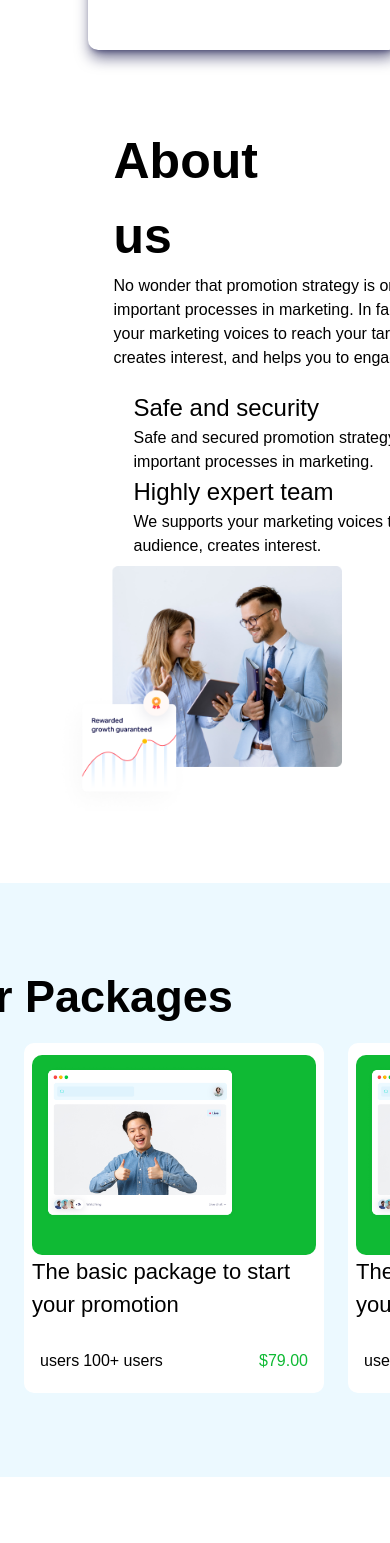
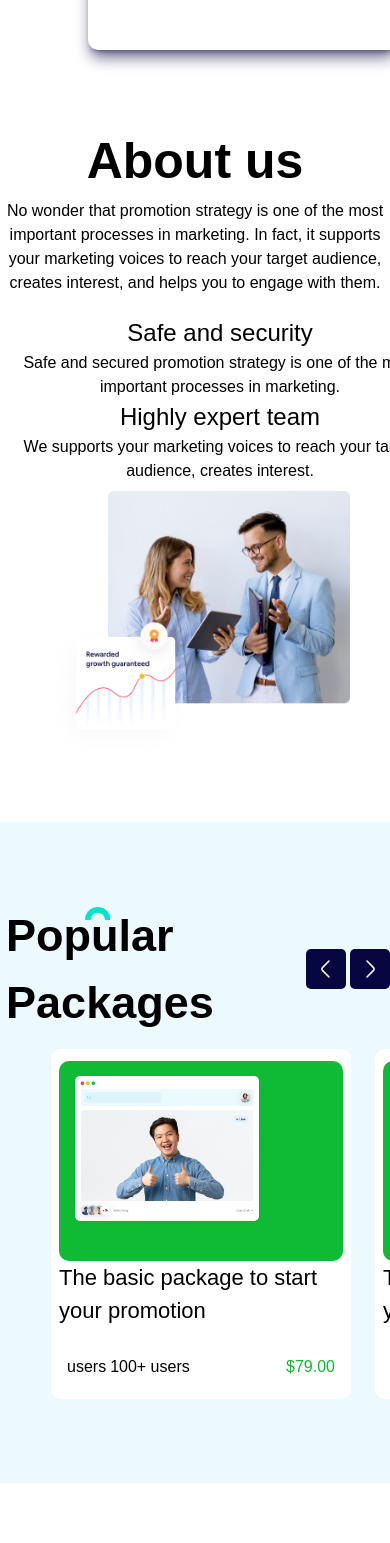
Before and after one commit to JewelShahi/influxify, a Next.js app: page / in a window 390 px wide. Shown: the part 2040-3583 px from the top of the page. Built offline with nearby package versions, Linux system fonts and the light colour scheme; a web font is replaced by a local one.

Commit message:
little responsiveness patch

```diff
--- a/app/components/About.jsx
+++ b/app/components/About.jsx
@@ -4,7 +4,7 @@ import React from "react";
 const About = () => {
   return (
     <div className="flex flex-col md:flex-row py-16 px-8 items-center justify-evenly mt-[10px]" id="about">
-      <div className="flex flex-col w-[50%]">
+      <div className="flex flex-col w-[70%] text-center items-center">
         <h1 className="text-h1 font-bold">About us</h1>
         <p className="w-[400px] break-words">
           No wonder that promotion strategy is one of the most important
@@ -133,7 +133,7 @@ const About = () => {
           </div>
         </div>
       </div>
-      <div className="flex mx-2 p-2">
+      <div className="flex mx-auto p-2">
         <Image src="/assets/Group25.png" alt="ll" width={600} height={600} />
       </div>
     </div>
--- a/app/components/Packages.jsx
+++ b/app/components/Packages.jsx
@@ -1,5 +1,6 @@
+"use client";
 import Image from "next/image";
-import React from "react";
+import React, { useState } from "react";
 
 const PackageCard = ({ title, users, price, image }) => (
   <div className="inline-block px-3 py-1">
@@ -25,45 +26,53 @@ const Packages = () => {
       title: "The basic package to start your promotion",
       users: "100+ users",
       price: "$79.00",
-      image: '/assets/heroMain.png',
+      image: "/assets/heroMain.png",
     },
     {
       title: "The basic package to start your promotion",
       users: "200+ users",
       price: "$89.00",
-      image: '/assets/heroMain.png',
+      image: "/assets/heroMain.png",
     },
     {
       title: "Another package title",
       users: "300+ users",
       price: "$99.00",
-      image: '/assets/heroMain.png',
+      image: "/assets/heroMain.png",
     },
     {
       title: "Yet another package title",
       users: "400+ users",
       price: "$109.00",
-      image: '/assets/heroMain.png',
+      image: "/assets/heroMain.png",
     },
     {
       title: "One more package title",
       users: "500+ users",
       price: "$119.00",
-      image: '/assets/heroMain.png',
+      image: "/assets/heroMain.png",
     },
     {
       title: "One more package title",
       users: "600+ users",
       price: "$129.00",
-      image: '/assets/heroMain.png',
+      image: "/assets/heroMain.png",
     },
   ];
+
+  const [left, setLeft] = useState(true);
+  const isLeft = () => {
+    setLeft(true);
+  };
+  const isRight = () => {
+    setLeft(false);
+  };
 
   return (
     <div className="bg-[#ECF9FF] py-20 flex flex-col">
       <div className="flex justify-center flex-row mb-2">
         <div className="flex justify-center items-center">
-          <h2 className="text-h2 font-bold flex w-[500px]">
+          <h2 className="text-h2 font-bold flex w-[50%] px-2">
             <svg
               className="-mr-[104px]"
               width="46"
@@ -78,13 +87,13 @@ const Packages = () => {
                 strokeWidth="10"
               />
             </svg>
-            Popular Packages
+            <p className="flex">Popular Packages</p>
           </h2>
         </div>
         {/* arrow container div */}
         <div className="flex flex-row gap-1">
           {/* left arrow */}
-          <button>
+          <button onClick={isLeft}>
             <svg
               xmlns="http://www.w3.org/2000/svg"
               width="24"
@@ -105,7 +114,7 @@ const Packages = () => {
             </svg>
           </button>
           {/* right arrow */}
-          <button>
+          <button onClick={isRight}>
             <svg
               xmlns="http://www.w3.org/2000/svg"
               width="24"
@@ -128,7 +137,11 @@ const Packages = () => {
         </div>
       </div>
       {/* container for the cards */}
-      <div className="overflow-x-scroll ml-3 flex w-[100%] items-end justify-start">
+      <div
+        className={`'overflow-x-hidden ${
+          !isLeft ? "ml-[50%]" : "ml-[10%]"
+        } flex w-[100%] items-end justify-start'`}
+      >
         {packageData.map((item, index) => (
           <PackageCard key={index} {...item} />
         ))}
```
